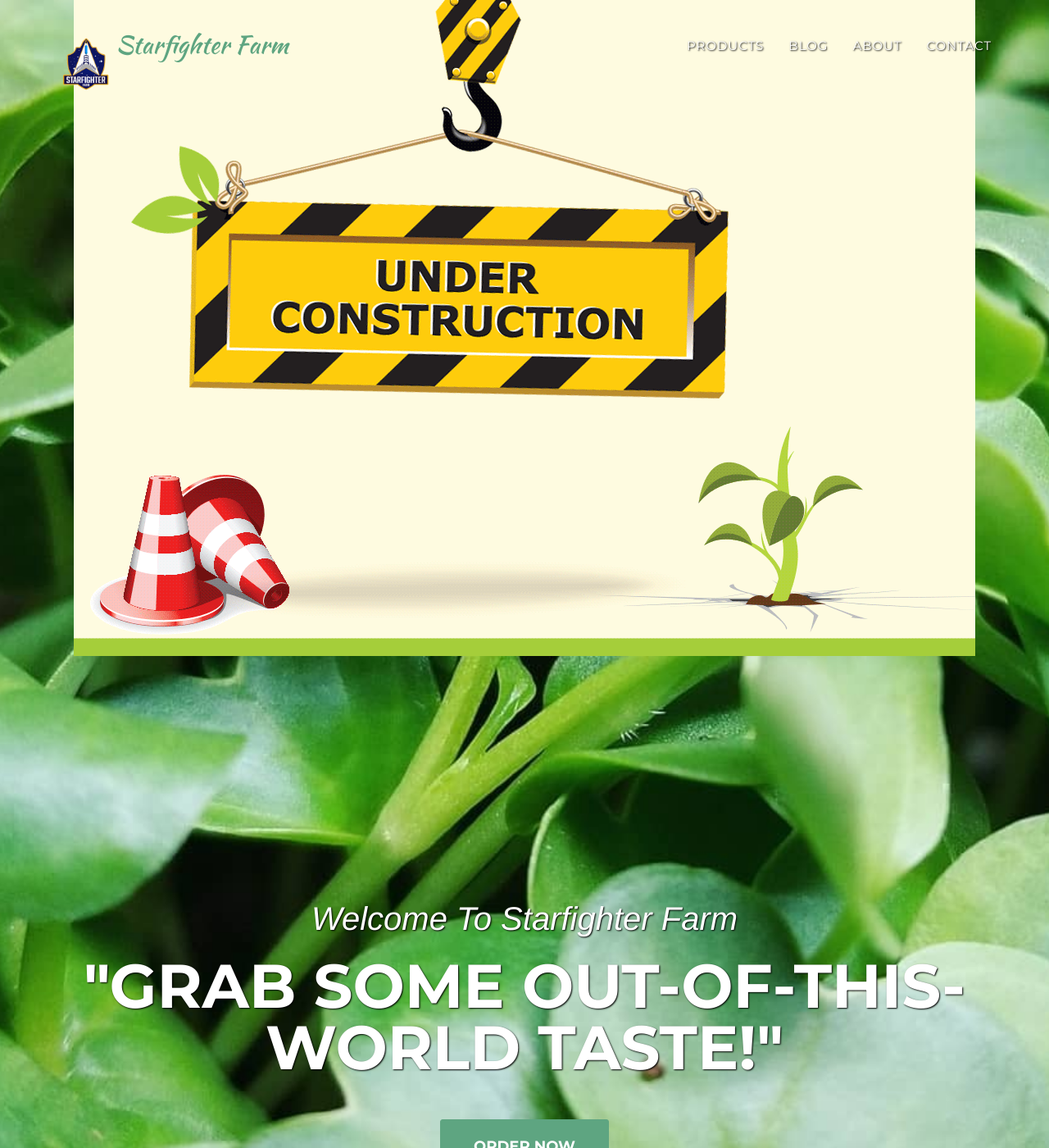
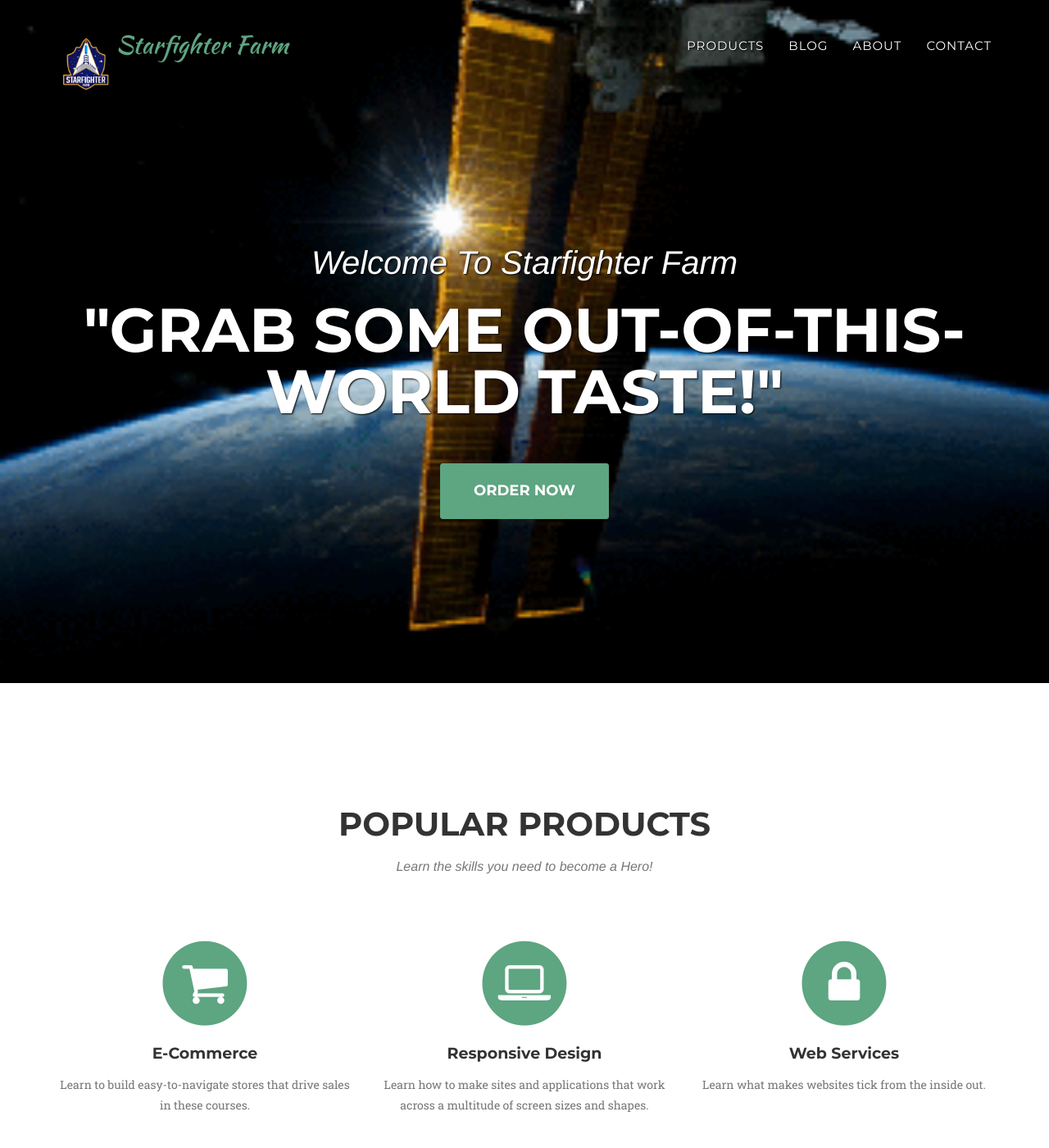
Before and after one commit to StarfighterFarm/sff-main, a Jekyll site: the page built from index.html, in a window 1280 px wide and 1400 px high. Shown: the whole window at 82% size. Built offline with Jekyll 4.4.1, drawn with Linux system fonts in a browser that asks for light colours; some web fonts are replaced.

Commit message:
header theme

```diff
--- a/_includes/css/agency.css
+++ b/_includes/css/agency.css
@@ -269,7 +269,7 @@ header {
     text-align: center;
     color: #fff;
     background-attachment: scroll;
-    background-image: url('{{ site.baseurl }}/img/bg1.jpg');
+    background-image: url('{{ site.baseurl }}/img/spacecinemagraph.gif');
     background-position: center center;
     background-repeat: none;
     -webkit-background-size: cover;
--- a/_includes/header.html
+++ b/_includes/header.html
@@ -54,12 +54,12 @@
     <!-- Header -->
     <header>
 
-        <div class="container">
+        <!-- <div class="container">
           <img
           src="img/under-construction.gif"
           class="img-responsive img-centered"
           >
-        </div>
+        </div> -->
 
         <div class="container">
             <div class="intro-text">
--- a/_includes/services.html
+++ b/_includes/services.html
@@ -3,7 +3,7 @@
         <div class="container">
             <div class="row">
                 <div class="col-lg-12 text-center">
-                    <h2 class="section-heading">Super Powers</h2>
+                    <h2 class="section-heading">Popular Products</h2>
                     <h3 class="section-subheading text-muted">Learn the skills you need to become a Hero!</h3>
                 </div>
             </div>
```
Also changed, not shown: img/spacecinemagraph.gif (added), 1 other file.
